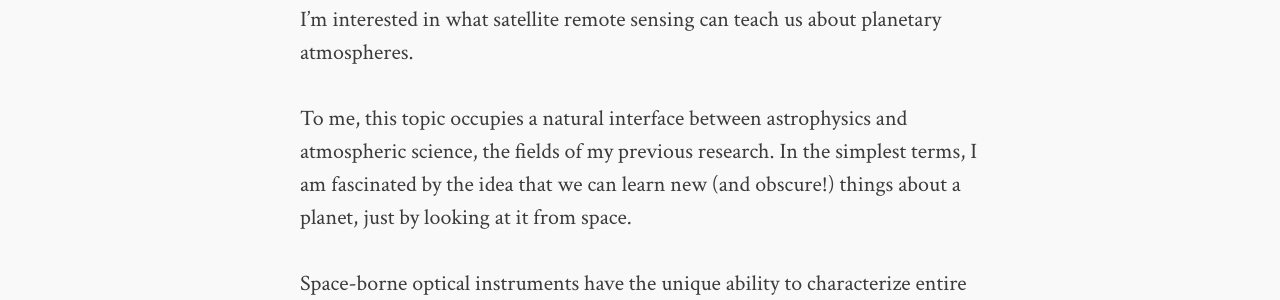
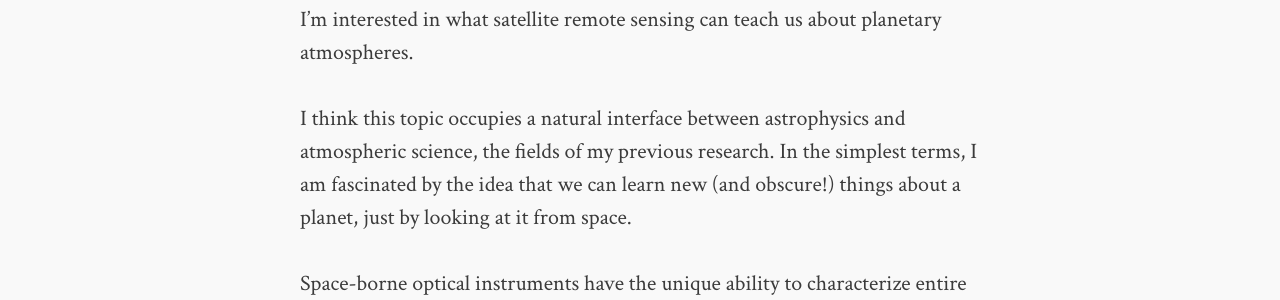
Before and after one commit to djvaron/djvaron.github.io, a Jekyll site: the page built from research.md, in a window 1280 px wide and 900 px high, scrolled down 535 px. Shown: the part 156-456 px from the top of the window. Built offline with Jekyll 4.4.1, drawn with Linux system fonts in a browser that asks for light colours.

Commit message:
edit research

```diff
--- a/research.md
+++ b/research.md
@@ -10,7 +10,7 @@
 
 I'm interested in what satellite remote sensing can teach us about planetary atmospheres.
 
-To me, this topic occupies a natural interface between astrophysics and atmospheric science, the fields of my previous research. In the simplest terms, I am fascinated by the idea that we can learn new (and obscure!) things about a planet, just by looking at it from space.
+I think this topic occupies a natural interface between astrophysics and atmospheric science, the fields of my previous research. In the simplest terms, I am fascinated by the idea that we can learn new (and obscure!) things about a planet, just by looking at it from space.
 
 Space-borne optical instruments have the unique ability to characterize entire planetary atmospheres in a matter of hours or days. As such, they grant access to an abundance of information about the Earth and other planets that would otherwise be out of reach to us---but only if they can be reliably interpreted. Fortunately---or unfortunately, depending on how you look at it---the scientific value of satellite data is often mostly limited by our powers of interpretation, and there is still a great deal of progress to be made in that regard. This is what motivates me in my research.
 
```
